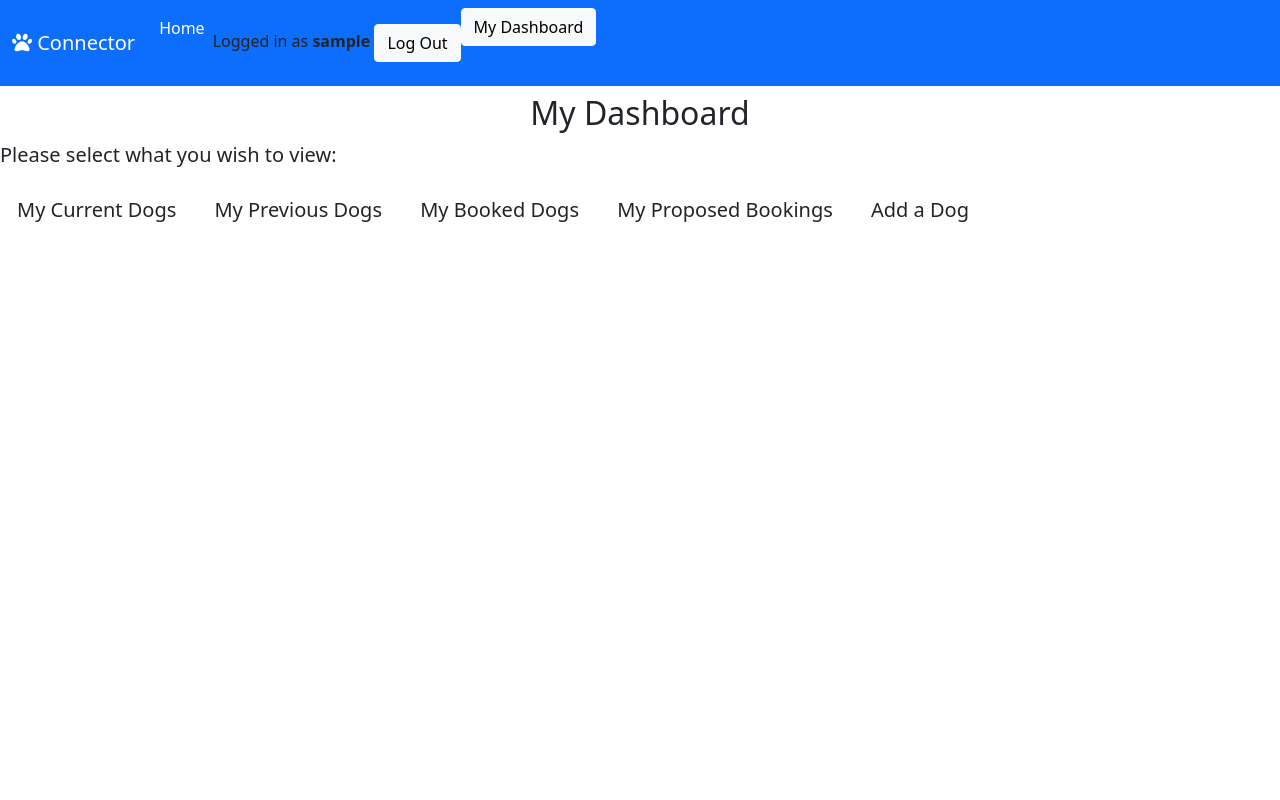
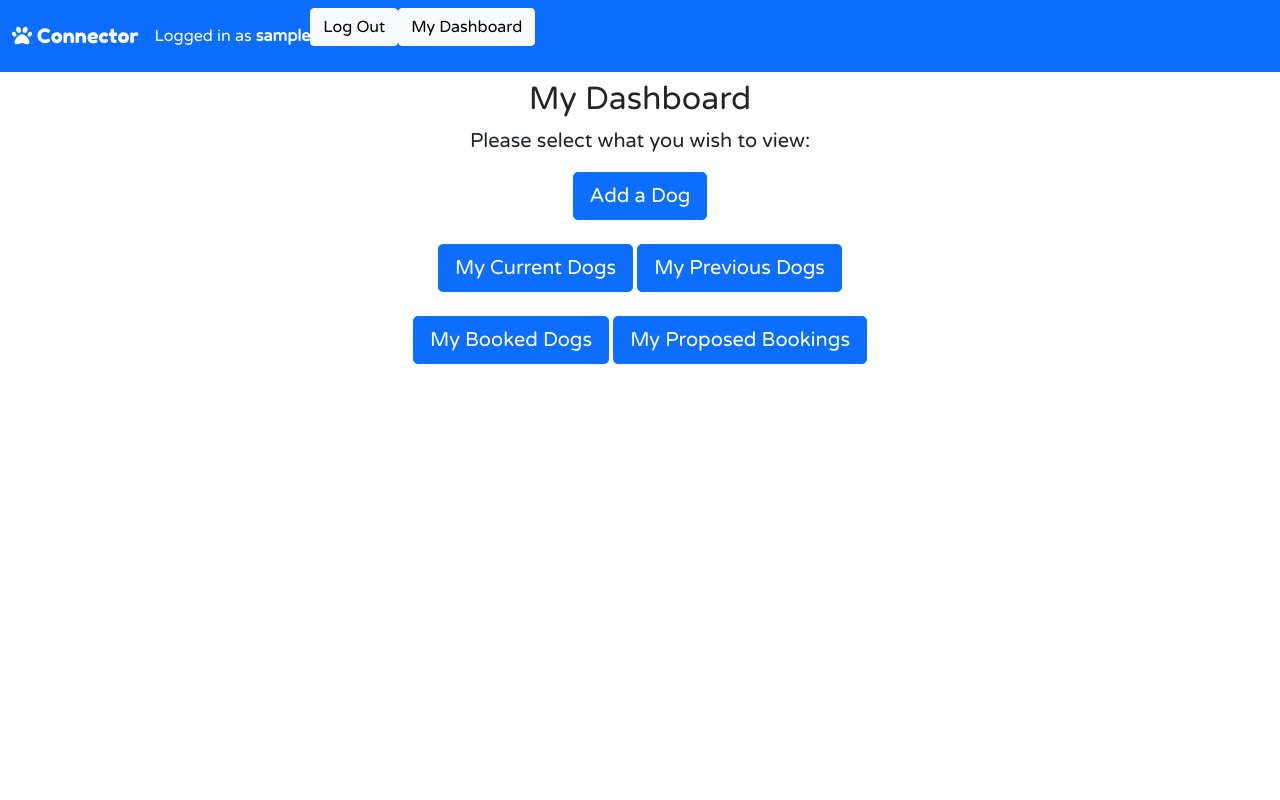
Before and after one commit to LW83/project4new, a Django app: page /my_dashboard/ in a window 1280 px wide. Run offline with Django 3.2, Linux system fonts and the light colour scheme; a user stored in the database is signed in; tables that the repository leaves empty hold one stand-in row (values such as "Sample post"); parts of the project's set-up code (start-up, migrations or seed data) failed here and were passed over; some libraries are stand-ins or nearby versions.

Commit message:
Add bootrstap styling and google fonts to html templates

```diff
--- a/connector/forms.py
+++ b/connector/forms.py
@@ -37,7 +37,7 @@ class RescueSignUpForm(UserCreationForm):
 class ProfileForm(forms.ModelForm):
     class Meta:
         model = Profile
-        fields = ('dog_breed', 'gender', 'approx_age', 'neutered', 'microchipped', 'circumstance', 'pound_entry_date', 'hold_date', 'status', 'urgency')
+        fields = ('dog_breed', 'gender', 'approx_age', 'neutered', 'microchipped', 'circumstance', 'pound_entry_date', 'hold_date', 'status','urgency',)
         widgets = {
             'pound_entry_date': DatePickerInput(),
             'hold_date': DatePickerInput(),
@@ -55,6 +55,10 @@ class BookingForm(forms.ModelForm):
     class Meta:
         model = Booking
         fields = ('collection_date', 'phone_number')
+        help_texts = {
+            'collection_date': ('Please enter in format YYYY-MM-DD'),
+            'phone_number': ('Please enter in the format CountryCodePhoneNumber e.g. +353871234567')
+        }
         widgets = {
             'collection_date': DatePickerInput(),
         }
--- a/connector/models.py
+++ b/connector/models.py
@@ -20,6 +20,7 @@ NEUTERED = ((0, "Yes"), (1, "No"), (2, "Unknown"))
 MICROCHIPPED = ((0, "Yes"), (1, "No"), (2, "Unknown"))
 CIRCUMSTANCE = ((0, "Stray"), (1, "Surrender"), (2, "Seized"), (3, "Other"))
 GENDER = ((0, "Male"), (1, "Female"))
+
 
 class Profile(models.Model):
     profile_added = models.DateField(auto_now_add=True)
--- a/connector/urls.py
+++ b/connector/urls.py
@@ -20,4 +20,5 @@ urlpatterns = [
     path('accept_booking/<int:id>', views.AcceptBooking, name='accept_booking'),
     path('reject_booking/<int:id>', views.RejectBooking, name='reject_booking'),
     # path('delete_booking/<int:id>', views.DeleteBooking, name='delete_booking'),
+    # path('my_dashboard/my_rescue_proposed_bookings', views.MyRescueProposedBookingList, name='my_rescue_proposed_bookings'),
 ]
--- a/connector/views.py
+++ b/connector/views.py
@@ -165,6 +165,7 @@ class MyProfileList(ListView):
         )
 
 
+# View to display historic dogs for pound user
 class MyPreviousProfileList(LoginRequiredMixin, ListView):
     model = Profile
     template_name = 'pound_my_previous_dogs.html'
@@ -176,6 +177,7 @@ class MyPreviousProfileList(LoginRequiredMixin, ListView):
         )
 
 
+# View to display current bookings for dogs for pound user
 class MyBookingList(LoginRequiredMixin, ListView):
     model = Profile
     template_name = 'pound_my_bookings.html'
@@ -198,6 +200,7 @@ class MyProposedBookingList(LoginRequiredMixin, ListView):
         )
 
 
+# View to allow rescue user to create a booking request for a dog
 class BookingRequest(CreateView):
     def get(self, request, id):
         profile_to_book = get_object_or_404(Profile, id=id)
@@ -217,9 +220,10 @@ class BookingRequest(CreateView):
         if booking_form.is_valid():
             create_booking = booking_form.save(commit=False)
             create_booking.rescue = request.user
-            profile_to_book.status = 8
             create_booking.profile = profile_to_book
             create_booking.save()
+            profile_to_book.status = 8
+            profile_to_book.save()
             messages.success(request, 'Booking requested successfully.')
             return redirect('profiles')
         else:
@@ -235,6 +239,7 @@ class BookingRequest(CreateView):
         )
 
 
+# View to allow pound user to accept a booking request
 def AcceptBooking(request, id):
     profile_to_update = Profile.objects.get(id=id)
     if profile_to_update.pound == request.user:
@@ -248,6 +253,7 @@ def AcceptBooking(request, id):
         return redirect('my_proposed_bookings')
 
 
+# View to allow pound user to reject a booking request
 def RejectBooking(request, id):
     profile_to_update = Profile.objects.get(id=id)
     if profile_to_update.pound == request.user:
@@ -261,10 +267,50 @@ def RejectBooking(request, id):
         return redirect('my_proposed_bookings')
 
 
-# View to display for user to delete a booking
+# # View to display for user to delete a booking
+# def get(self, request, id):
+#         profile = get_object_or_404(Profile, id=id)
+#         booking_to_delete = Booking(instance=profile)
+
+#         return render(
+#             request,
+#             "create_booking.html",
+#             {
+#                 "booking_form": BookingForm,
+#             }
+#         )
+
+#     def post(self, request, id):
+#         profile_to_book = get_object_or_404(Profile, id=id)
+#         booking_form = BookingForm(request.POST, request.FILES)
+#         if booking_form.is_valid():
+#             create_booking = booking_form.save(commit=False)
+#             create_booking.rescue = request.user
+#             create_booking.profile = profile_to_book
+#             create_booking.save()
+#             profile_to_book.status = 8
+#             profile_to_book.save()
+#             messages.success(request, 'Booking requested successfully.')
+#             return redirect('profiles')
+#         else:
+#             messages.error(request, 'Booking not saved, please try again.')
+#             booking_form = BookingForm()
+
+#         return render(
+#             request,
+#             "create_booking.html",
+#             {
+#                 "booking_form": booking_form,
+#             }
+#         )
+
 # def DeleteBooking(request, id):
 #     booking_to_delete = get_object_or_404(Booking, id=id)
-#     if booking_to_delete.pound | booking_to_delete.rescue == request.user:
+#     if booking_to_delete.rescue == request.user:
+#         booking_to_delete.delete()
+#         messages.success(request, 'Booking was successfully deleted.')
+#         return redirect('profiles')
+#     elif booking_to_delete.pound == request.user:
 #         booking_to_delete.delete()
 #         messages.success(request, 'Booking was successfully deleted.')
 #         return redirect('my_current_dogs')
@@ -272,3 +318,41 @@ def RejectBooking(request, id):
 #         messages.error(request,
 #         'Booking deletion unsuccessful, please try again.')
 #         return redirect('my_booked_dogs')
+
+
+# # View to display for pound user to delete a dog profile
+# class DeleteProfile(DeleteView):
+
+#     def get(self, request, id):
+#         profile_to_delete = get_object_or_404(Profile, id=id)
+#         if profile_to_delete.pound == self.request.user:
+#             profile_to_delete.delete()
+#             messages.success(request, 'Profile was successfully deleted.')
+#             return redirect('my_current_dogs')
+#         else:
+#             messages.error(request,
+#             'Profile deletion unsuccessful, please try again.')
+#             return redirect('my_current_dogs')
+
+# def delete(request, id):
+#   member = Members.objects.get(id=id)
+#   member.delete()
+#   return HttpResponseRedirect(reverse('index'))
+
+
+
+
+
+
+
+
+
+
+
+
+# def MyRescueProposedBookingList(request, id):
+#     profile = Profile.objects.filter(status=8)(pk=pk)
+#     booking = Booking.objects.filter(profile=profile).filter(rescue=request.user)
+
+#     mydict = {'the_profile': profile, 'the_booking': booking}
+#     return render(request, 'rescue_my_proposed_bookings.html', context=mydict)
--- /dev/null
+++ b/static/css/style.css
@@ -0,0 +1,18 @@
+@import url('https://fonts.googleapis.com/css2?family=Fredoka+One&family=Varela+Round&display=swap');
+
+.brand {
+    font-family: Fredoka One, Sans-Serif;
+}
+
+body {
+    font-family: Varela Round, Sans-Serif;
+}
+
+.tagline {
+    color: #ffffff;
+    font-style: italic;
+}
+
+.logged_in_text {
+    color: #ffffff;
+}
--- a/templates/base.html
+++ b/templates/base.html
@@ -14,6 +14,7 @@
     <script src="https://cdn.jsdelivr.net/npm/bootstrap@5.0.1/dist/js/bootstrap.bundle.min.js"
         integrity="sha384-gtEjrD/SeCtmISkJkNUaaKMoLD0//ElJ19smozuHV6z3Iehds+3Ulb9Bn9Plx0x4" crossorigin="anonymous">
     </script>
+    <script src="https://code.jquery.com/jquery-3.6.2.js" integrity="sha256-pkn2CUZmheSeyssYw3vMp1+xyub4m+e+QK4sQskvuo4=" crossorigin="anonymous"></script>
     <link rel="stylesheet" href="{% static 'css/style.css' %}">
 
 </head>
@@ -39,13 +40,10 @@
             {% endif %}
             <div class="collapse navbar-collapse" id="navbarText">
                 <ul class="navbar-nav me-auto mb-2 mb-lg-0">
+                    {% if user.is_authenticated %}
+                    <p class="pt-3 logged_in_text">Logged in as <strong>{{ user.username }}</strong>
                     <li class="nav-item">
-                        <a class="nav-link active" aria-current="page" href="{% url 'profiles' %}">Home</a>
-                    </li>
-                    {% if user.is_authenticated %}
-                    <li class="nav-item">
-                        <p class="pt-3">Logged in as <strong>{{ user.username }}</strong>
-                            <a href="{% url 'logout' %}" class="btn btn-light" role="button">Log Out</a>
+                        <a href="{% url 'logout' %}" class="btn btn-light" role="button">Log Out</a>
                     </li>
                     <li class="nav-item">
                         <a href="{% url 'my_dashboard' %}" class="btn btn-light" role="button">My Dashboard</a>
--- a/templates/create_booking.html
+++ b/templates/create_booking.html
@@ -10,7 +10,7 @@
 
 <div class="row">
     <div class="col-md-6 col-sm-8 col-12">
-      {{ form.media }}
+      {{ booking_form.media }}
       <form method="post">
         {% csrf_token %}
         {{ booking_form|crispy }}
--- a/templates/dashboard.html
+++ b/templates/dashboard.html
@@ -9,17 +9,25 @@
         </div>
 
         {% if user.is_pound %}
-        <p class="lead">Please select what you wish to view:</p>
-        <a href="{% url 'my_current_dogs' %}" class="btn btn-lg" role="button">My Current Dogs</a>
-        <a href="{% url 'my_previous_dogs' %}" class="btn btn-lg" role="button">My Previous Dogs</a>
-        <a href="{% url 'my_booked_dogs' %}" class="btn btn-lg" role="button">My Booked Dogs</a>
-        <a href="{% url 'my_proposed_bookings' %}" class="btn btn-lg" role="button">My Proposed Bookings</a>
-        <a href="{% url 'create_profile' %}" class="btn btn-lg" role="button">Add a Dog</a>
+        <div class="text-center">
+            <p class="lead">Please select what you wish to view:</p>
+        </div>
+        <div class="text-center">
+        <a href="{% url 'create_profile' %}" class="btn btn-lg btn-primary" role="button">Add a Dog</a>
+        </div>
+        <div class="text-center mt-4">
+        <a href="{% url 'my_current_dogs' %}" class="btn btn-lg btn-primary" role="button">My Current Dogs</a>
+        <a href="{% url 'my_previous_dogs' %}" class="btn btn-lg btn-primary" role="button">My Previous Dogs</a>
+        </div>
+        <div class="text-center mt-4">
+        <a href="{% url 'my_booked_dogs' %}" class="btn btn-lg btn-primary" role="button">My Booked Dogs</a>
+        <a href="{% url 'my_proposed_bookings' %}" class="btn btn-lg btn-primary" role="button">My Proposed Bookings</a>
+        </div>
 
         {% elif user.is_rescue %}
         <p class="lead">Please select what you wish to view:</p>
-        <a href="{% url 'my_booked_dogs' %}" class="btn btn-lg" role="button">My Booked Dogs</a>
-        <a href="{% url 'my_proposed_bookings' %}" class="btn btn-lg" role="button">My Proposed Bookings</a>
+        <a href="{% url 'my_booked_dogs' %}" class="btn btn-lg btn-primary" role="button">My Booked Dogs</a>
+        <a href="{% url 'my_proposed_bookings' %}" class="btn btn-lg btn-primary" role="button">My Proposed Bookings</a>
 
         {% endif %}
 
--- a/templates/pound_my_current_dogs.html
+++ b/templates/pound_my_current_dogs.html
@@ -11,7 +11,7 @@
     <table class="table table-hover table-bordered table-sm">
         <tr>
             <th>Profile ID</th><th>Date Added</th><th>Last Updated</th>
-            <th>Breed</th><th>Gender</th><th>Appox Age</th>
+            <th>Breed</th><th>Gender</th><th>Approx Age</th>
             <th>Neutered</th><th>Microchipped</th><th>Circumstance</th>
             <th>Pound Entry Date</th><th>Hold Date</th><th>Status</th>
             <th>Urgency</th><th>Edit Profile</th><th>Delete Profile</th>
@@ -23,7 +23,7 @@
                 <td>{{ Profile.last_updated }}</td>
                 <td>{{ Profile.dog_breed }}</td>
                 <td>{{ Profile.get_gender_display }}</td>
-                <td>{{ Profile.get_approx_age }}</td>
+                <td>{{ Profile.approx_age }}</td>
                 <td>{{ Profile.get_neutered_display }}</td>
                 <td>{{ Profile.get_microchipped_display }}</td>
                 <td>{{ Profile.get_circumstance_display }}</td>
--- a/templates/profiles.html
+++ b/templates/profiles.html
@@ -1,8 +1,7 @@
 {% extends "base.html" %}
 
 {% block content %}
-
-<h1>Current Dogs Requiring Placement</h1>
+<div class=text-center><h1>Current Dogs Requiring Placement</h1></div>
 <table class="table table-hover table-bordered table-sm">
     <caption>List of Dogs in Pounds Looking for Placement</caption>
     <tr>
--- a/templates/signuppage.html
+++ b/templates/signuppage.html
@@ -3,8 +3,8 @@
 {% load crispy_forms_tags %}
 
 {% block content %}
-      <div class="row">
-      <div class="col-md-8 col-sm-10 col-12">
+      <div class="row  justify-content-center">
+      <div class="col-lg-4 col-md-8 col-sm-10 col-12">
         <h2>Sign up as a {{ user_type }}</h2>
         <form method="post" novalidate>
           {% csrf_token %}
```
Also changed, not shown: templates/create_profile.html (+9 -12 lines), templates/home.html (+12 -7 lines), templates/pound_my_bookings.html (+7 -3 lines), templates/pound_my_proposed_bookings.html (+6 -4 lines), templates/registration/login.html (+5 -3 lines), templates/rescue_my_proposed_booking.html (added, +51 -0 lines), templates/signup.html (+13 -4 lines), README.md.
